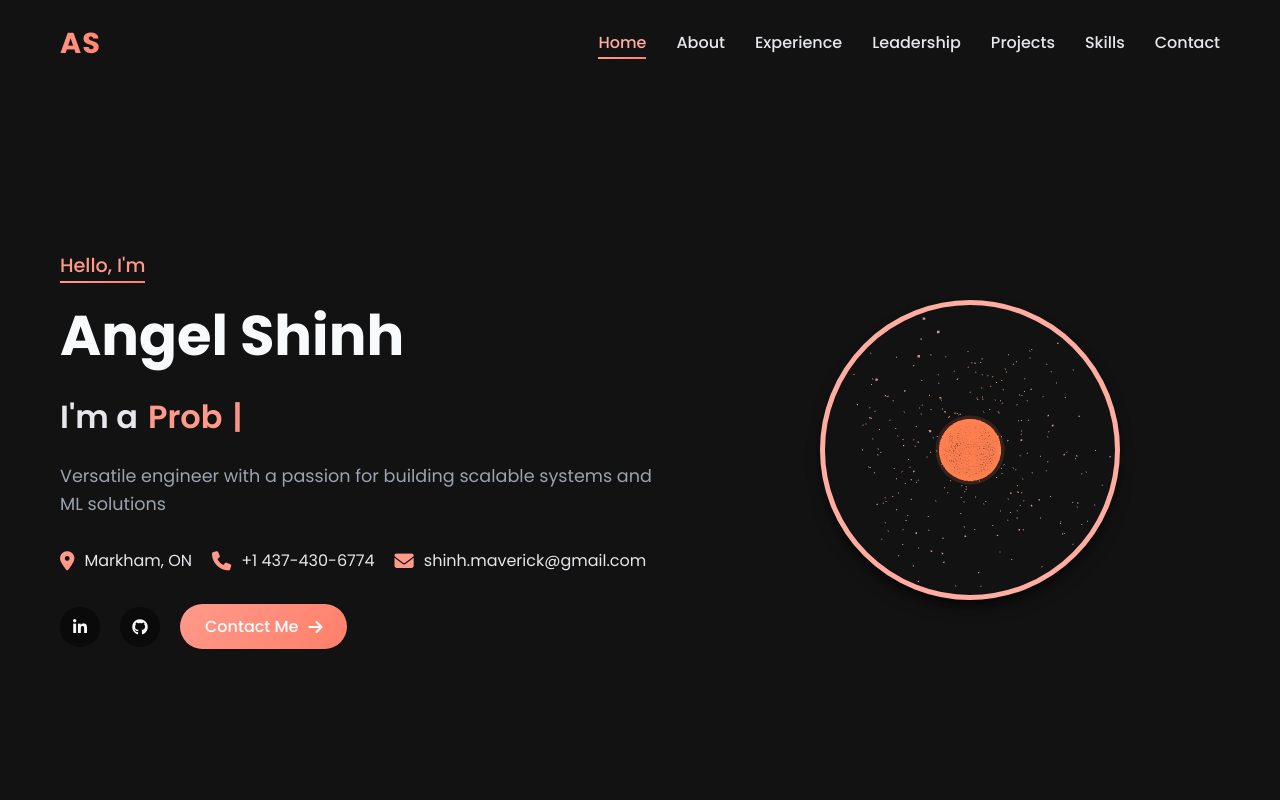
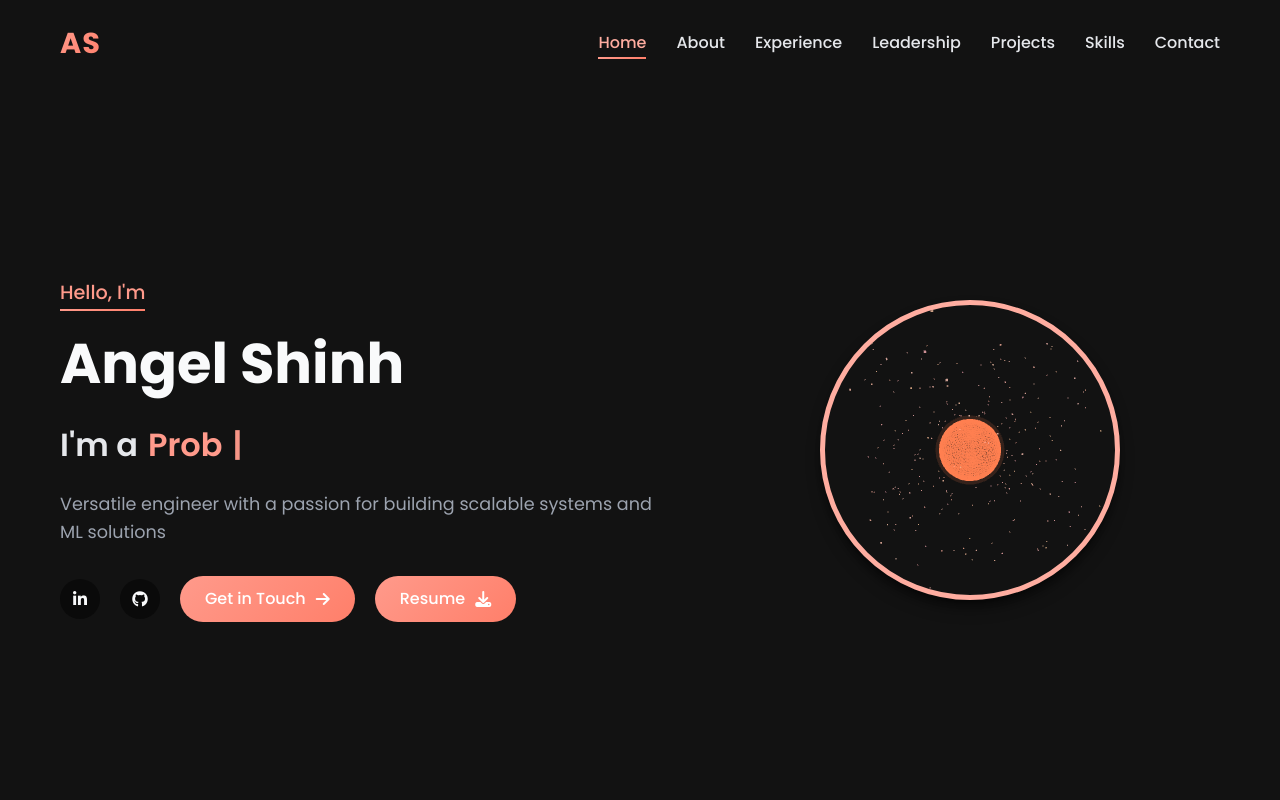
Before and after one commit to angelshinh1/portfolio, a React (Create React App) app: page / in a window 1280 px wide. Shown: the top 800 px of the page. Built offline with nearby package versions, Linux system fonts and the light colour scheme.

Commit message:
mogged it

```diff
--- a/src/App.css
+++ b/src/App.css
@@ -457,6 +457,7 @@ img {
 .about-text p {
   font-size: 1.1rem;
   margin-bottom: 20px;
+  text-align: justify;
 }
 
 .about-highlights {
--- a/src/components/Hero.js
+++ b/src/components/Hero.js
@@ -1,55 +1,12 @@
-import React, { useEffect, useRef, useState } from 'react';
+import React, { useEffect, useRef, useState, lazy, Suspense } from 'react';
 import * as THREE from 'three';
 
-const Hero = () => {
-  const [displayText, setDisplayText] = useState("");
-  const cursorRef = useRef(null);
-  const mountRef = useRef(null);
-  const sceneRef = useRef(null);
-
+const HeroAnimation = ({ mountRef }) => {
   useEffect(() => {
-    // Text typing animation
-    const texts = ["Software Engineer", "ML Engineer", "Problem Solver"];
-    let count = 0;
-    let index = 0;
-    let currentText = "";
-
-    const type = () => {
-      if (count === texts.length) {
-        count = 0;
-      }
-      currentText = texts[count];
-
-      const letter = currentText.slice(0, ++index);
-      setDisplayText(letter);
-
-      if (letter.length === currentText.length) {
-        count++;
-        index = 0;
-        setTimeout(type, 2000);
-      } else {
-        setTimeout(type, 100);
-      }
-    };
-
-    // Start the typing animation
-    type();
-
-    let cursorVisible = true;
-    const cursorBlink = setInterval(() => {
-      if (cursorRef.current) {
-        cursorRef.current.style.opacity = cursorVisible ? "1" : "0";
-        cursorVisible = !cursorVisible;
-      }
-    }, 500);
-
-    // Three.js implementation
     if (!mountRef.current) return;
 
     // Scene setup
     const scene = new THREE.Scene();
-
-    // Initial renderer setup
     const renderer = new THREE.WebGLRenderer({ alpha: true, antialias: true });
     renderer.setClearColor(0x000000, 0);
 
@@ -71,13 +28,9 @@ const Hero = () => {
     renderer.setSize(containerWidth, containerHeight);
     mountRef.current.appendChild(renderer.domElement);
 
-    // Store scene reference for cleanup
-    sceneRef.current = { scene, camera, renderer };
-
     // Create particles
+    const particlesCount = window.innerWidth <= 768 ? 150 : 300;
     const particlesGeometry = new THREE.BufferGeometry();
-    const particlesCount = 300;
-
     const posArray = new Float32Array(particlesCount * 3);
     const colorArray = new Float32Array(particlesCount * 3);
 
@@ -131,9 +84,8 @@ const Hero = () => {
 
     // Function to update sizes when window resizes
     const updateSize = () => {
-      if (!mountRef.current || !sceneRef.current) return;
+      if (!mountRef.current) return;
 
-      const { camera, renderer } = sceneRef.current;
       const width = mountRef.current.clientWidth || 300;
       const height = mountRef.current.clientHeight || 300;
 
@@ -145,11 +97,8 @@ const Hero = () => {
       renderer.setSize(width, height);
     };
 
-    // Function to adjust Three.js for mobile
+    // adjust for mobile
     const adjustThreeJSForMobile = () => {
-      if (!sceneRef.current) return;
-
-      const { camera } = sceneRef.current;
       const isMobile = window.innerWidth <= 768;
 
       if (isMobile) {
@@ -241,7 +190,6 @@ const Hero = () => {
 
     // Clean up
     return () => {
-      clearInterval(cursorBlink);
       window.removeEventListener('resize', handleResize);
       window.removeEventListener('mousemove', handleMouseMove);
 
@@ -261,57 +209,140 @@ const Hero = () => {
       glowMaterial.dispose();
       renderer.dispose();
     };
+  }, [mountRef]);
+
+  return null;
+};
+
+const Hero = () => {
+  const [displayText, setDisplayText] = useState("");
+  const [isAnimationLoaded, setIsAnimationLoaded] = useState(false);
+  const cursorRef = useRef(null);
+  const mountRef = useRef(null);
+
+  useEffect(() => {
+    // Text typing animation
+    const texts = ["Software Engineer", "ML Engineer", "Problem Solver"];
+    let count = 0;
+    let index = 0;
+    let currentText = "";
+
+    const type = () => {
+      if (count === texts.length) {
+        count = 0;
+      }
+      currentText = texts[count];
+
+      const letter = currentText.slice(0, ++index);
+      setDisplayText(letter);
+
+      if (letter.length === currentText.length) {
+        count++;
+        index = 0;
+        setTimeout(type, 2000);
+      } else {
+        setTimeout(type, 100);
+      }
+    };
+
+    // Start the typing animation
+    type();
+
+    let cursorVisible = true;
+    const cursorBlink = setInterval(() => {
+      if (cursorRef.current) {
+        cursorRef.current.style.opacity = cursorVisible ? "1" : "0";
+        cursorVisible = !cursorVisible;
+      }
+    }, 500);
+
+    // Set animation as loaded after a short delay
+    const loadTimer = setTimeout(() => {
+      setIsAnimationLoaded(true);
+    }, 100);
+
+    // Clean up
+    return () => {
+      clearInterval(cursorBlink);
+      clearTimeout(loadTimer);
+    };
   }, []);
 
+  // Handle smooth scrolling to contact section
+  const scrollToContact = (e) => {
+    e.preventDefault();
+    const contactSection = document.getElementById('contact');
+    if (contactSection) {
+      contactSection.scrollIntoView({ behavior: 'smooth' });
+    }
+  };
+
   return (
-    <div id="hero" className="hero">
+    <section id="hero" className="hero" aria-label="Introduction">
       <div className="hero-content">
         <h4 className="greeting">Hello, I'm</h4>
         <h1 className="name">Angel Shinh</h1>
-        <h2 className="dynamic-text">
+        <h2 className="dynamic-text" aria-live="polite">
           I'm a <span className="typed-text">{displayText}</span>
-          <span ref={cursorRef} className="cursor">|</span>
+          <span ref={cursorRef} className="cursor" aria-hidden="true">|</span>
         </h2>
 
         <p className="hero-description">
           Versatile engineer with a passion for building scalable systems and ML solutions
         </p>
 
-        <div className="hero-contact">
-          <div className="location">
-            <i className="fas fa-map-marker-alt"></i>
-            <span>Markham, ON</span>
-          </div>
-          <div className="phone">
-            <i className="fas fa-phone"></i>
-            <span>+1 437-430-6774</span>
-          </div>
-          <div className="email">
-            <i className="fas fa-envelope"></i>
-            <span>shinh.maverick@gmail.com</span>
-          </div>
-        </div>
-
         <div className="hero-links">
-          <a href="https://www.linkedin.com/in/angelshinh/" target="_blank" rel="noopener noreferrer" className="social-link linkedin">
+          <a
+            href="https://www.linkedin.com/in/angelshinh/"
+            target="_blank"
+            rel="noopener noreferrer"
+            className="social-link linkedin"
+            aria-label="LinkedIn Profile"
+          >
             <i className="fab fa-linkedin-in"></i>
           </a>
-          <a href="https://github.com/angelshinh1/" target="_blank" rel="noopener noreferrer" className="social-link github">
+          <a
+            href="https://github.com/angelshinh1/"
+            target="_blank"
+            rel="noopener noreferrer"
+            className="social-link github"
+            aria-label="GitHub Profile"
+          >
             <i className="fab fa-github"></i>
           </a>
-          <a href="#contact" className="cta-button">
-            <span>Contact Me</span>
+          <a
+            href="#contact"
+            className="cta-button primary-cta"
+            onClick={scrollToContact}
+            aria-label="Contact Me"
+          >
+            <span>Get in Touch</span>
             <i className="fas fa-arrow-right"></i>
+          </a>
+          <a
+            href="https://drive.google.com/file/d/1CxIkzI7DpocLjvecnH8v1InCErbrlTfB/view?usp=sharing"
+            className="cta-button secondary-cta"
+            target="_blank"
+            rel="noopener noreferrer"
+            aria-label="Download Resume"
+          >
+            <span>Resume</span>
+            <i className="fas fa-download"></i>
           </a>
         </div>
       </div>
 
       <div className="hero-image">
-        <div className="avatar-container" ref={mountRef}>
-          {/* Threejs Sphere */}
+        <div
+          className={`avatar-container ${isAnimationLoaded ? 'loaded' : 'loading'}`}
+          ref={mountRef}
+          aria-hidden="true"
+        >
+          {isAnimationLoaded && <HeroAnimation mountRef={mountRef} />}
+          {!isAnimationLoaded && <div className="loading-spinner"></div>}
         </div>
       </div>
-    </div>
+    </section>
   );
 };
 
```
